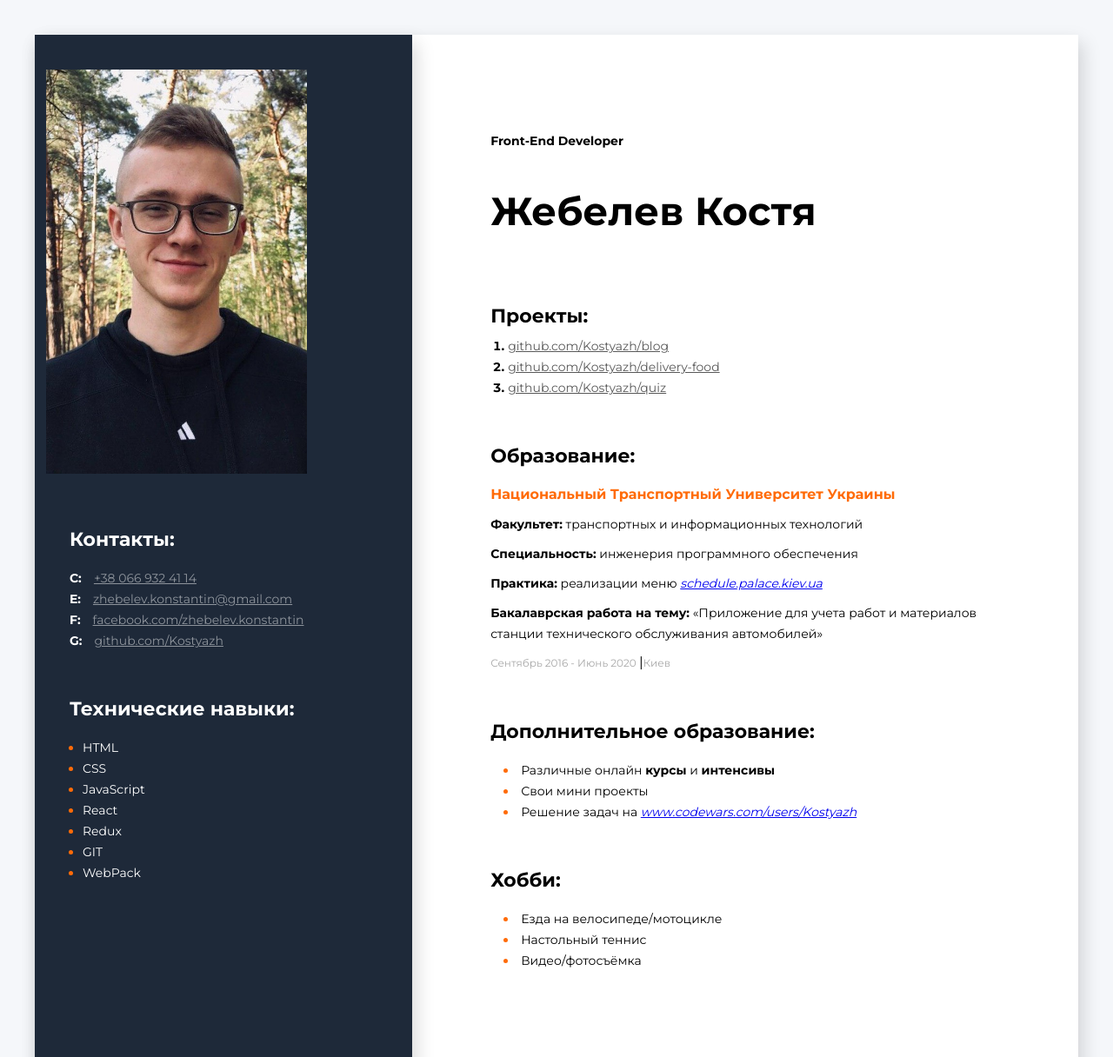
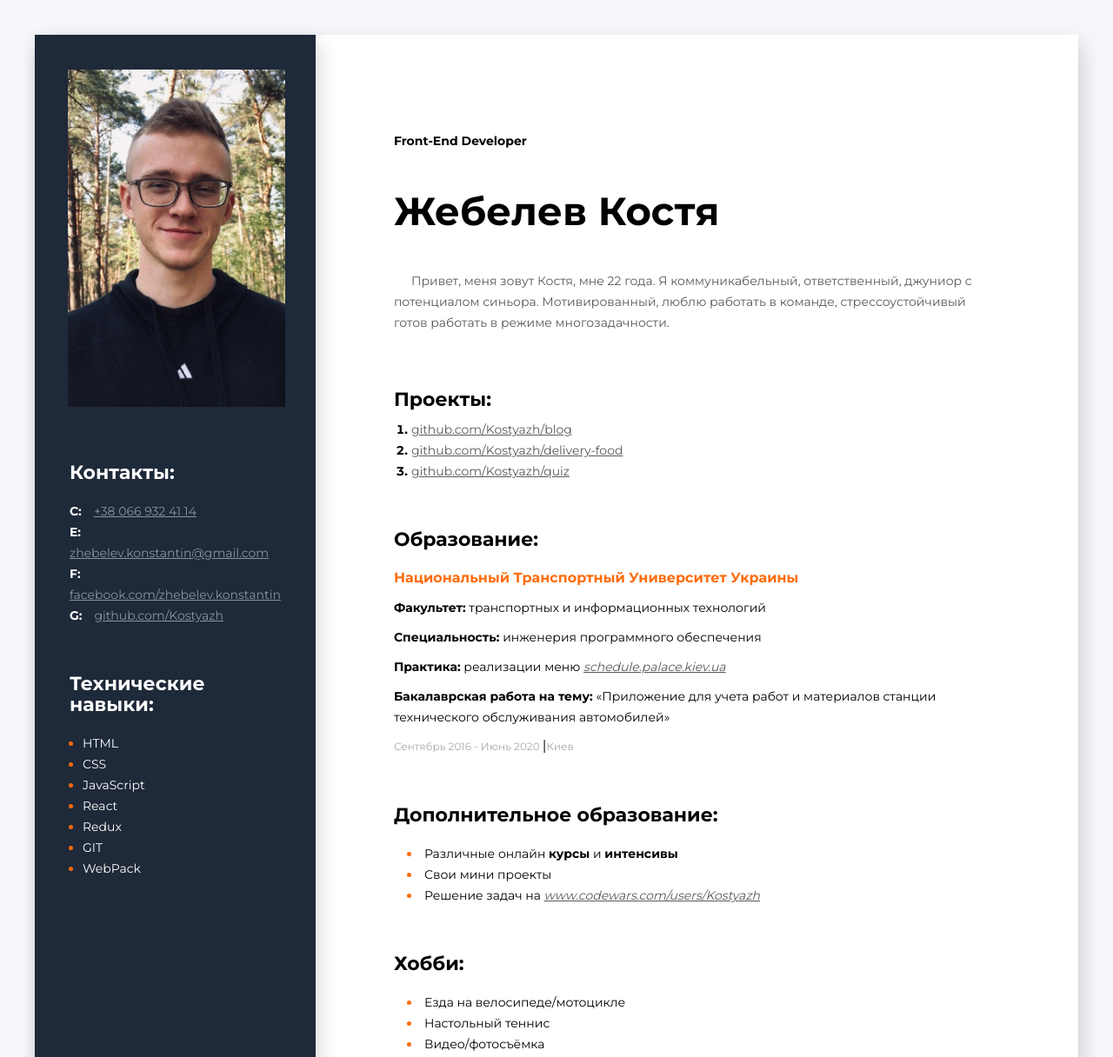
Before and after one commit to Kostyazh/summary.github.io, a plain HTML site: page index.html in a window 1280 px wide. Shown: the top 1216 px of the page at 87% size. Drawn offline with Linux system fonts and the light colour scheme.

Commit message:
color link and tab

```diff
--- a/index.html
+++ b/index.html
@@ -74,6 +74,7 @@
               <div class="info-conteiner">
                   <h2 class="front">Front-End Developer</h2>
                   <h1 class="my-name">Жебелев Костя</h1>
+                  <p class="hren">  Привет, меня зовут Костя, мне 22 года. Я коммуникабельный, ответственный, джуниор с потенциалом синьора. Мотивированный, люблю работать в команде, стрессоустойчивый готов работать в режиме многозадачности.</p>
               </div>
             </div>
           <!-- project conteiner-->
@@ -141,7 +142,7 @@
             <h4 class="city">Национальный Транспортный Университет Украины</h4>
          <h4 class="specialyty"><b>Факультет:</b> транспортных и информационных технологий</h4>
             <h4 class="specialyty"><b>Специальность:</b> инженерия программного обеспечения</h4>
-            <h4 class="specialyty"><b>Практика:</b> реализации меню <i><a href="https://schedule.palace.kiev.ua/">schedule.palace.kiev.ua</a></i></h4>
+            <h4 class="specialyty"><b>Практика:</b> реализации меню <i><a class="sait" href="https://schedule.palace.kiev.ua/">schedule.palace.kiev.ua</a></i></h4>
             <h4 class="specialyty"> <b>Бакалаврская работа на тему:</b> «Приложение для учета работ и материалов станции технического обслуживания автомобилей»</h4>
             <span class="date">Сентябрь 2016 - Июнь 2020 </span>|<span class="date">Киев
             </span>
@@ -156,7 +157,7 @@
             <h3 class="education-title">Дополнительное образование:</h3>
             <li  class="tech-skills-1"><span class="dop">Различные онлайн <b>курсы</b> и <b>интенсивы </span></li>
             <li  class="tech-skills-1"><span class="dop">Свои мини проекты </span> </li>
-<li class="tech-skills-1"><span class="dop">Решение задач на <a href="https://www.codewars.com/users/Kostyazh"><i>www.codewars.com/users/Kostyazh</i></a></span></li>
+<li class="tech-skills-1"><span class="dop">Решение задач на <a class="sait" href="https://www.codewars.com/users/Kostyazh"><i>www.codewars.com/users/Kostyazh</i></a></span></li>
         </div>
         <div class="education">
             <h3 class="education-title">Хобби:</h3>
--- a/styles.css
+++ b/styles.css
@@ -35,8 +35,8 @@ height: 1322px;
 
 
 .my-photo{
-  margin-left: 13px;
-    width: 300px;
+  margin-left: 38px;
+    width: 250px;
 }
 
 .about-me-conteiner{
@@ -80,10 +80,10 @@ margin-right: 10px;
 
 .tech-skills-title{
 font-size: 22px;
-font-weight: 700;margin-bottom: 20px;
+font-weight: 700;
+margin-bottom: 20px;
 line-height: 24px;
-
-color: #ffffff
+color: #ffffff;
 }
 
 .tech-skills-conteiner{
@@ -160,6 +160,7 @@ margin-top: 24px;
 .hren{
     color: #595959;
 font-family: Montserrat;
+text-indent: 20px;
 font-size: 14px;
 font-weight: 400;
 line-height: 24px;
```
